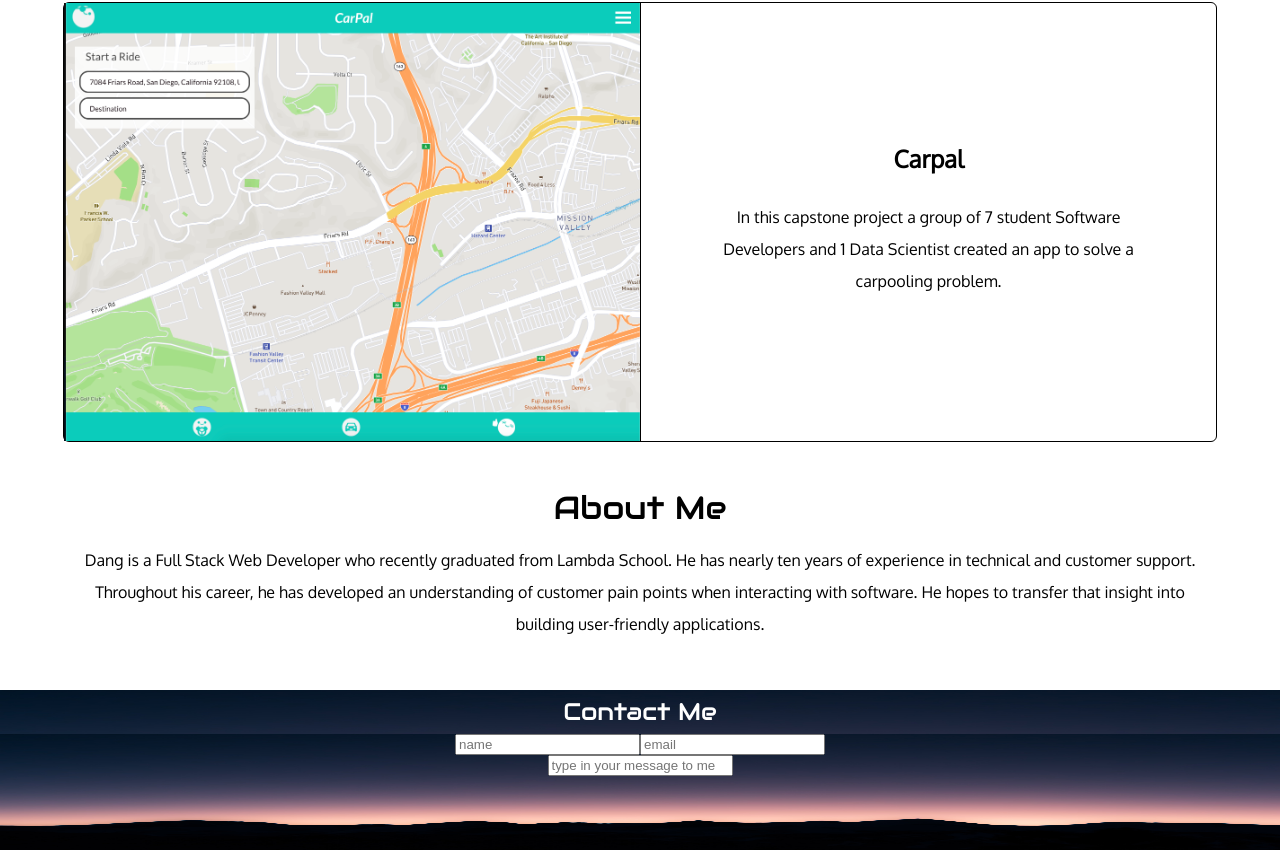
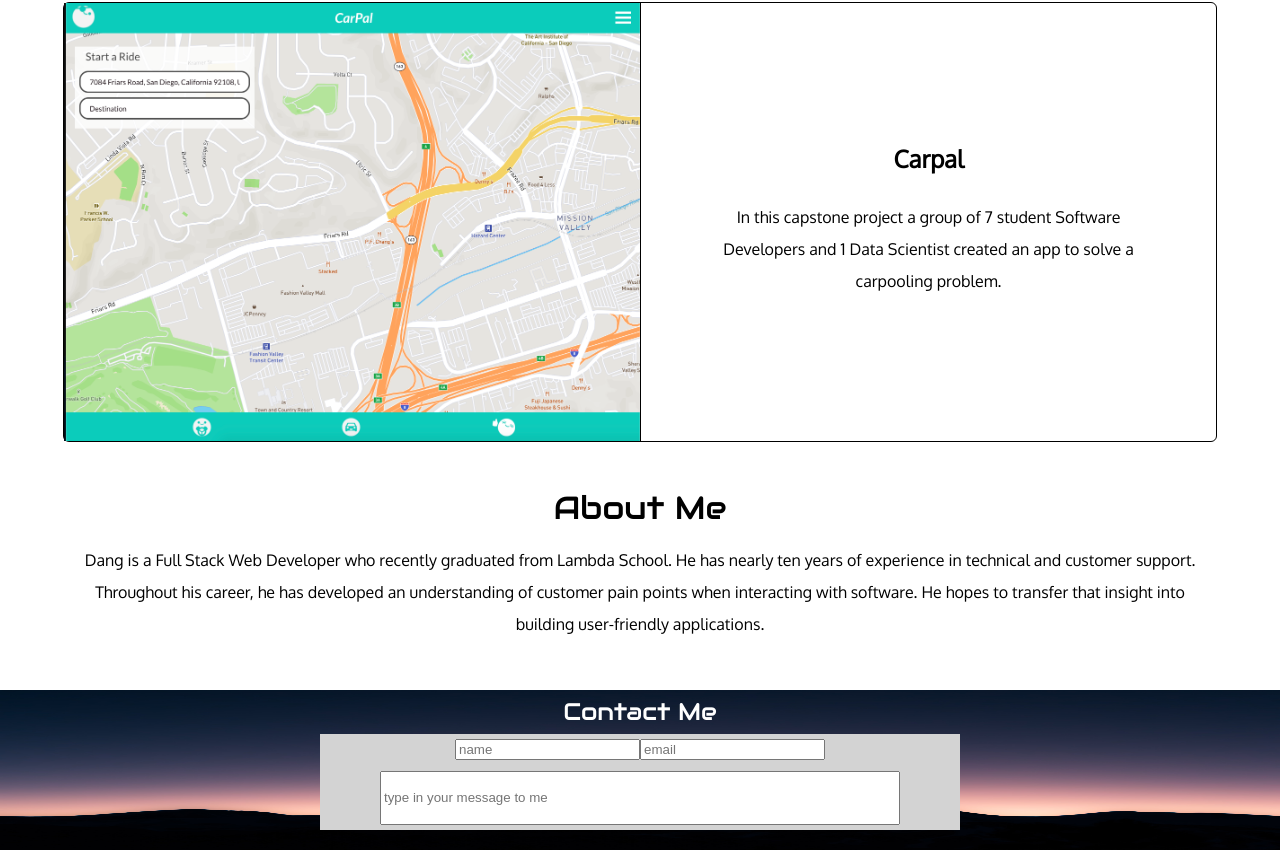
Before and after one commit to dangnlu18/digital_resume, a React (Create React App) app: page / in a window 1280 px wide. Shown: the part 1004-1854 px from the top of the page. Built offline with nearby package versions, Linux system fonts and the light colour scheme.

Commit message:
form styling

```diff
--- a/src/App.css
+++ b/src/App.css
@@ -84,6 +84,7 @@
 .contact{
   display: flex;
   flex-direction: column;
+  align-items: center;
   /* justify-content: space-around; */
 }
 
@@ -186,8 +187,24 @@
   line-height: 2;
 }
 
-/* .contact-form{
-  position: absolute;
-  right: 40%;
-  bottom: -55%
-} */
+.contact-form{
+  /* align-items: center;
+  justify-content: center; */
+  display: flex;
+  flex-direction: column;
+  align-items: center;
+  justify-content: space-around;
+  height: 60%;
+  width: 50%;
+  background-color: lightgrey;
+}
+
+.contact-info{
+  display: flex;
+  justify-content: space-around;
+}
+
+.contact-msg{
+  height: 50%;
+  width: 80%;
+}
--- a/src/components/footer.js
+++ b/src/components/footer.js
@@ -5,7 +5,6 @@
     return(
         <div id='contact' className='contact'>
             <h3 className='contact-title'>Contact Me </h3>
-            <div className='contact'>
             <form className='contact-form'>
                 <div className='contact-info'>
                     <input type='text' placeholder='name' />
@@ -13,7 +12,7 @@
                 </div>
                 <input className='contact-msg' type='text' placeholder='type in your message to me' />
             </form>
-            </div>
+
         </div>
     )
 }
```
Also changed, not shown: 1 other file (tests, documents, lock files or other folders). Lines whose indentation alone changed are shown as unchanged.
